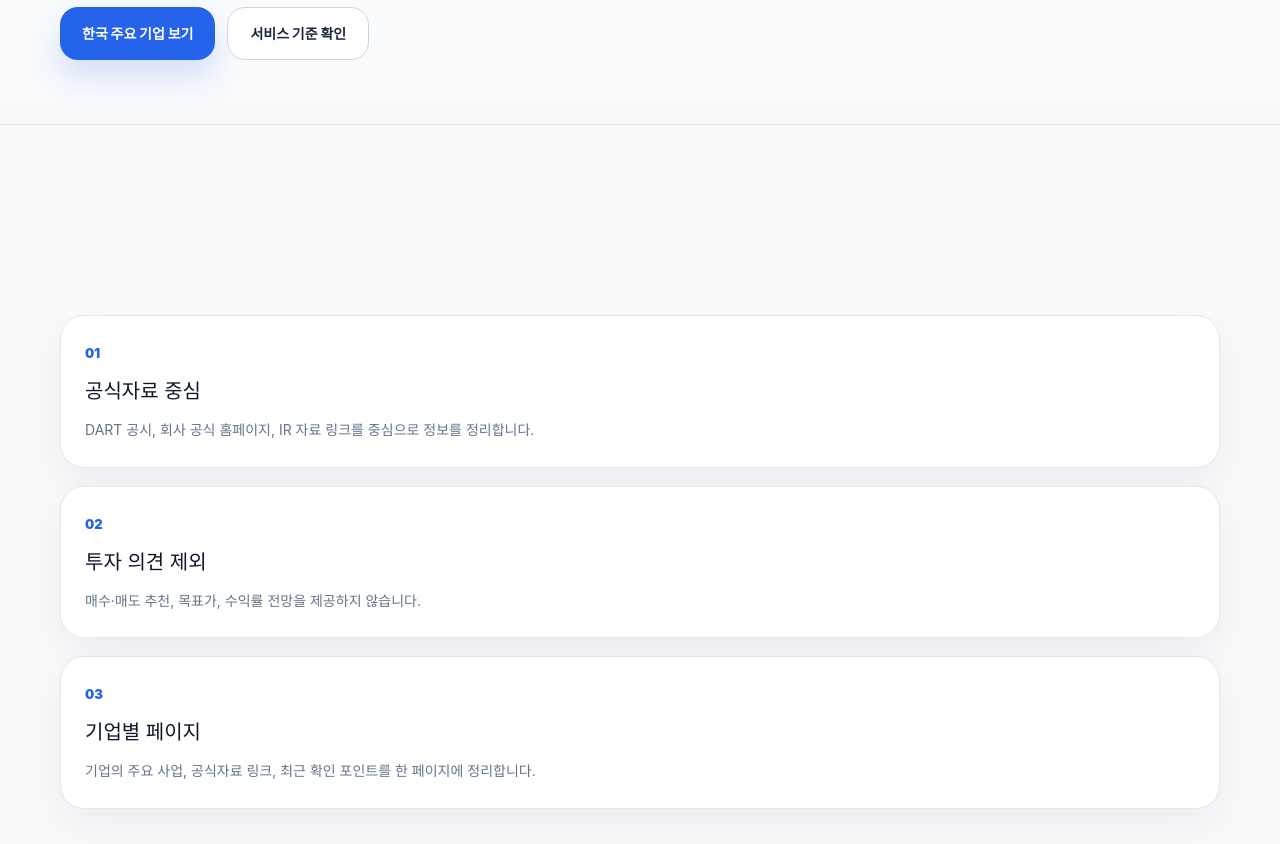
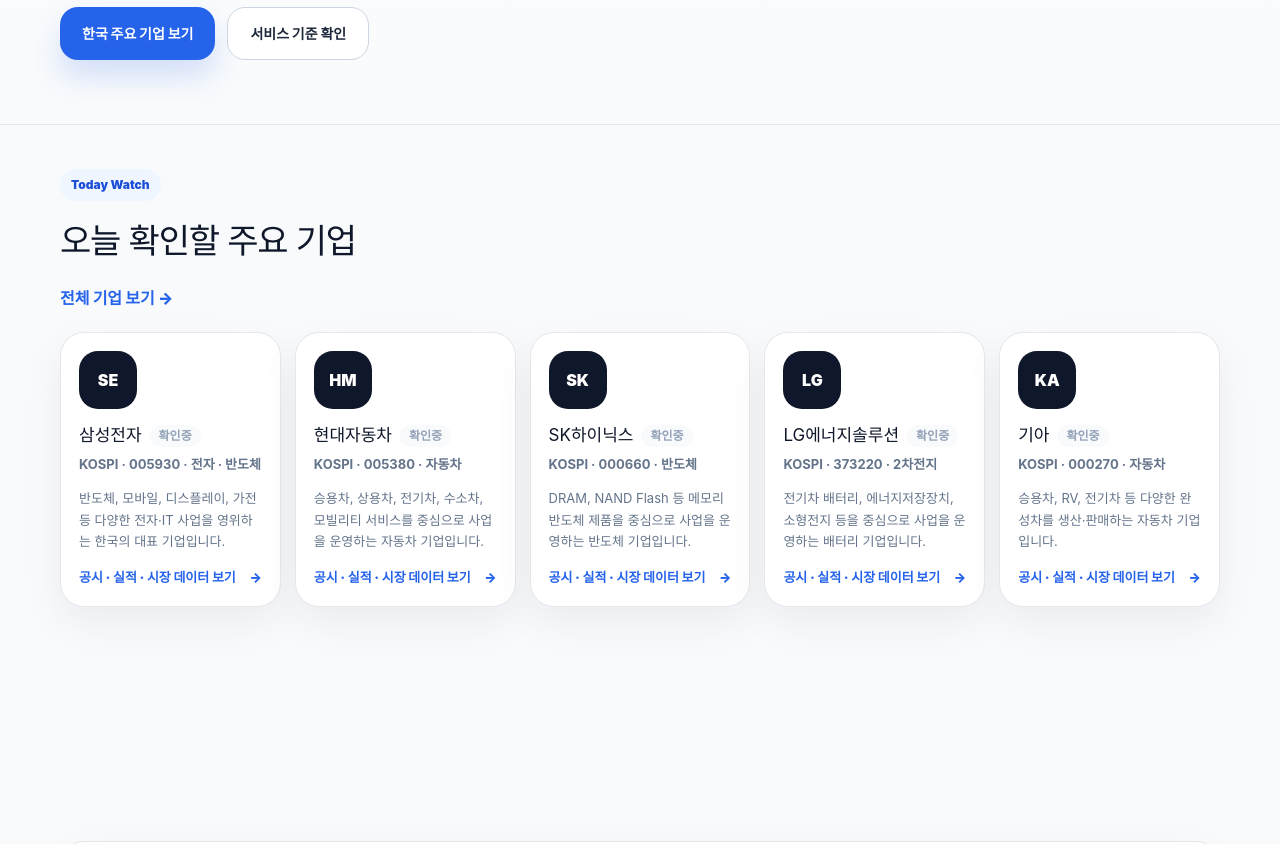
Before and after one commit to junyoung9394/biz100-radar, a Next.js app: page / in a window 1280 px wide. Shown: the part 460-1304 px from the top of the page. Built offline with nearby package versions, Linux system fonts and the light colour scheme; no server answers.

Commit message:
Add today watch companies section

```diff
--- a/app/globals.css
+++ b/app/globals.css
@@ -926,3 +926,58 @@
   font-size: 15px;
   line-height: 1.9;
 }
+.watch-grid {
+  display: grid;
+  grid-template-columns: repeat(5, minmax(0, 1fr));
+  gap: 14px;
+}
+
+.watch-card {
+  padding: 18px;
+  transition: 0.2s;
+}
+
+.watch-card:hover {
+  transform: translateY(-3px);
+  box-shadow: 0 18px 38px rgba(15, 23, 42, 0.09);
+}
+
+.watch-card-top {
+  display: grid;
+  gap: 14px;
+}
+
+.watch-card h3 {
+  margin: 0;
+  font-size: 17px;
+}
+
+.watch-card p {
+  margin: 14px 0 0;
+  color: #64748b;
+  font-size: 13px;
+  line-height: 1.65;
+}
+
+.watch-card-footer {
+  display: flex;
+  align-items: center;
+  justify-content: space-between;
+  gap: 10px;
+  margin-top: 16px;
+  color: #2563eb;
+  font-size: 13px;
+  font-weight: 950;
+}
+
+@media (max-width: 1100px) {
+  .watch-grid {
+    grid-template-columns: repeat(2, minmax(0, 1fr));
+  }
+}
+
+@media (max-width: 700px) {
+  .watch-grid {
+    grid-template-columns: 1fr;
+  }
+}
--- a/app/page.tsx
+++ b/app/page.tsx
@@ -4,6 +4,7 @@
 import { companies } from "@/data/companies";
 
 export default function HomePage() {
+  const watchCompanies = companies.slice(0, 5);
   const featuredCompanies = companies.slice(0, 10);
 
   return (
@@ -30,6 +31,51 @@
               서비스 기준 확인
             </Link>
           </div>
+        </div>
+      </section>
+
+      <section className="container section">
+        <div className="section-head">
+          <div>
+            <span className="badge">Today Watch</span>
+            <h2>오늘 확인할 주요 기업</h2>
+          </div>
+
+          <Link href="/kr" style={{ color: "#2563eb", fontWeight: 950 }}>
+            전체 기업 보기 →
+          </Link>
+        </div>
+
+        <div className="watch-grid">
+          {watchCompanies.map((company) => (
+            <Link
+              key={company.slug}
+              href={`/kr/company/${company.slug}`}
+              className="card watch-card"
+            >
+              <div className="watch-card-top">
+                <div className="initial">{company.initials}</div>
+
+                <div>
+                  <div className="company-title-row">
+                    <h3>{company.name}</h3>
+                    <StockDirectionBadge stockCode={company.ticker} />
+                  </div>
+
+                  <div className="meta">
+                    {company.market} · {company.ticker} · {company.industry}
+                  </div>
+                </div>
+              </div>
+
+              <p>{company.businessSummary}</p>
+
+              <div className="watch-card-footer">
+                <span>공시 · 실적 · 시장 데이터 보기</span>
+                <strong>→</strong>
+              </div>
+            </Link>
+          ))}
         </div>
       </section>
 
```
